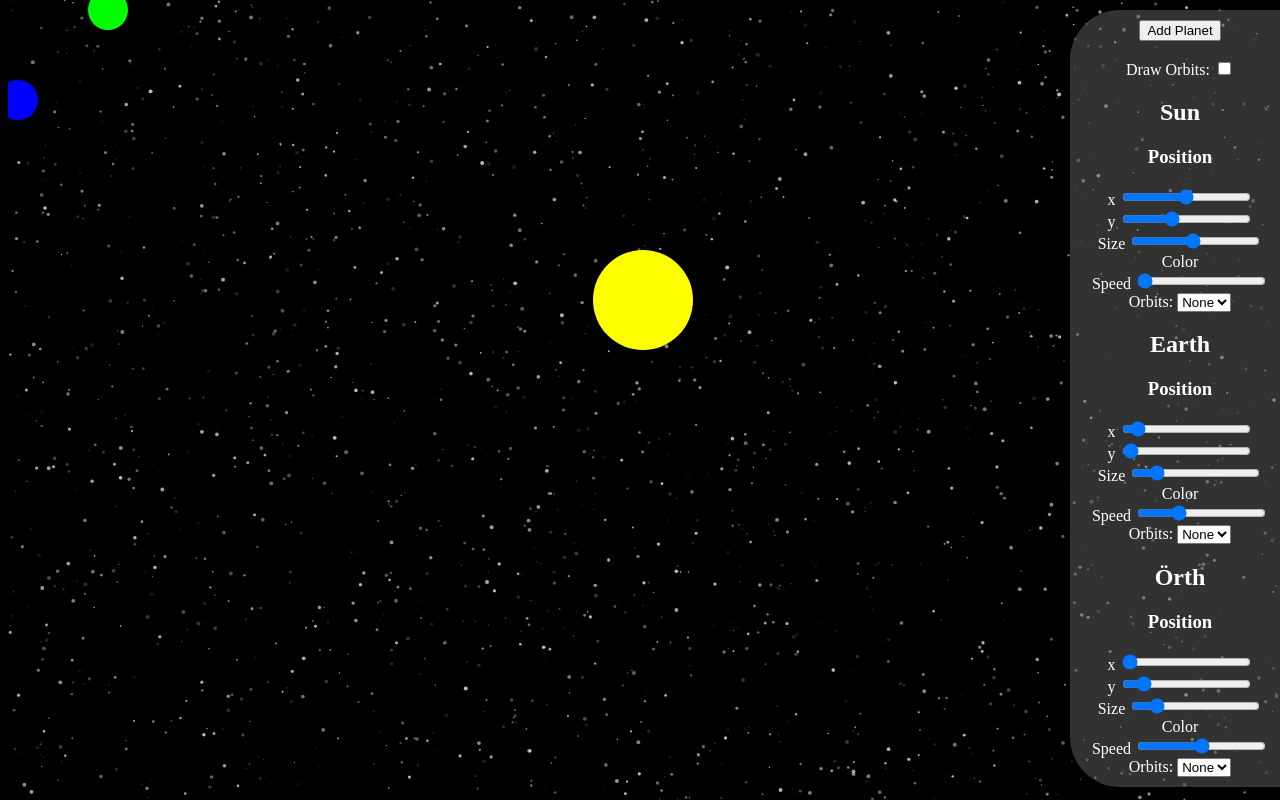
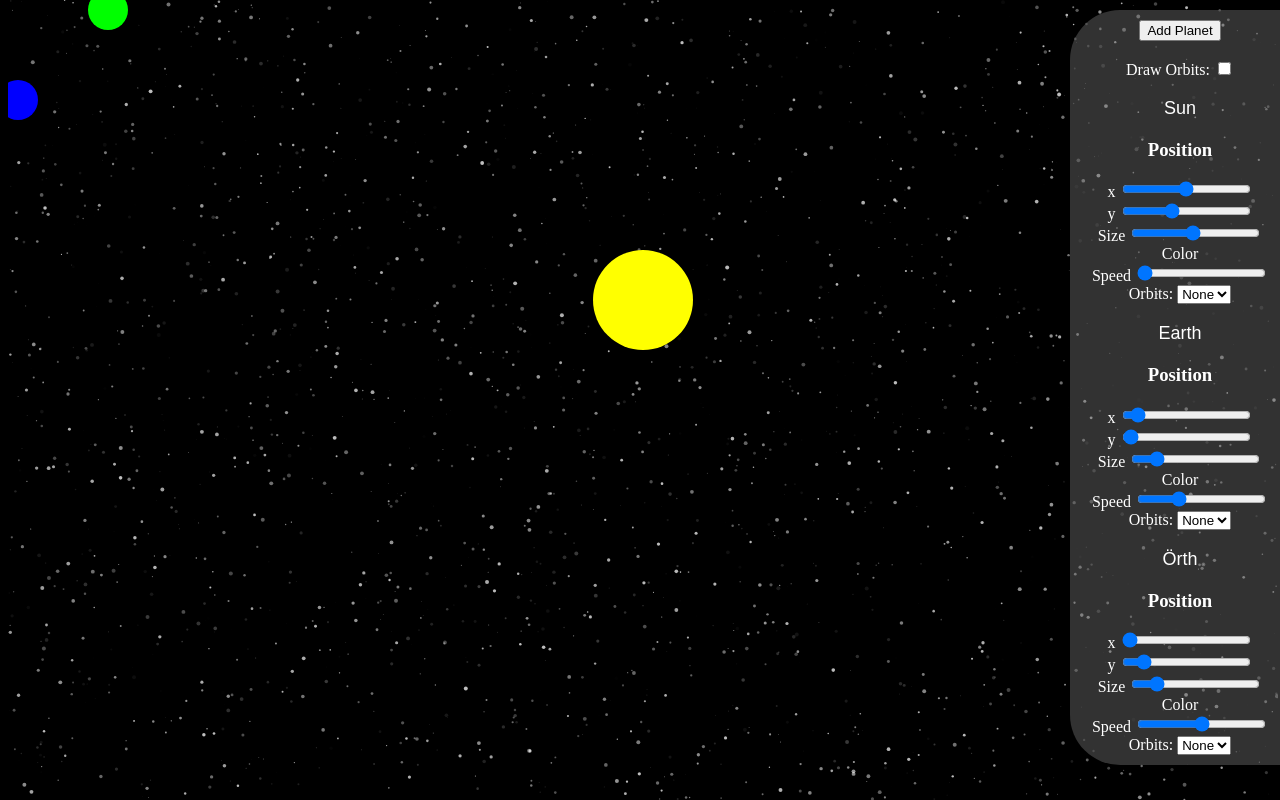
Before and after one commit to TankiFlo/Solar-System, a plain HTML site: page index.html in a window 1280 px wide. Shown: the top 800 px of the page. Drawn offline with Linux system fonts and the light colour scheme; animation ran at ten frames a second.

Commit message:
Added renaming of Planets

```diff
--- a/sonnensystem/create-a-system.js
+++ b/sonnensystem/create-a-system.js
@@ -19,7 +19,8 @@ function setup(){//ADD Customization Options for each Planet
     for (var i = 0; i < planets.length; i++){
         optionsDiv.innerHTML += `
         <div id="${planets[i].name}">
-            <h2>${planets[i].name}</h2>
+            <br>
+            <input type="text" value="${planets[i].name}" onchange="planets[${i}].name = event.target.value; setup()" maxlength="8">
             <h3>Position</h3>
             <label for="${planets[i].name}-xSlider">x</label>
             <input type="range" min="0" max="100" value="50" id="${planets[i].name}-xSlider" class="PlanetPositionSlider" oninput="planets[${i}].posX = parseInt(event.target.value)">
--- a/style.css
+++ b/style.css
@@ -32,3 +32,15 @@ h1 {
     color: white;
     text-align: center;
 }
+
+#options-parent input[type=text]{
+    color: white;
+    text-align: center;
+
+    font-size: large;
+
+    min-width: 10px;
+    max-width: 100px;
+    background-color: rgba(100, 100, 100, 0);
+    border: none;
+}
```
